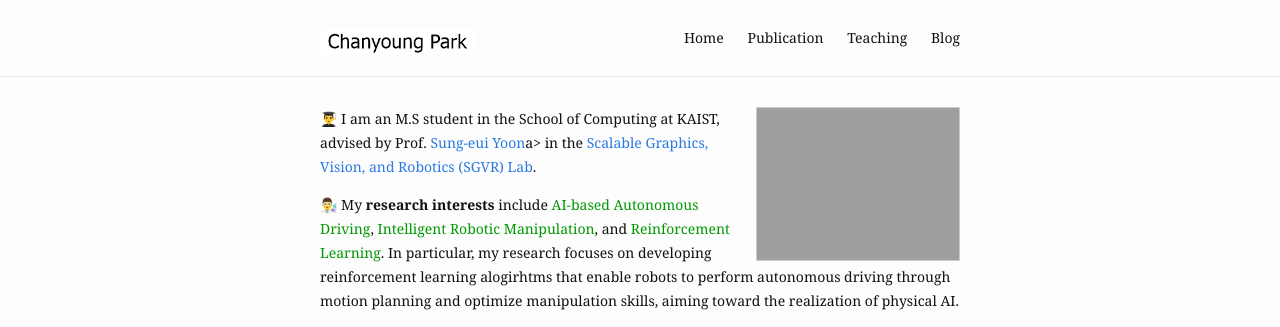
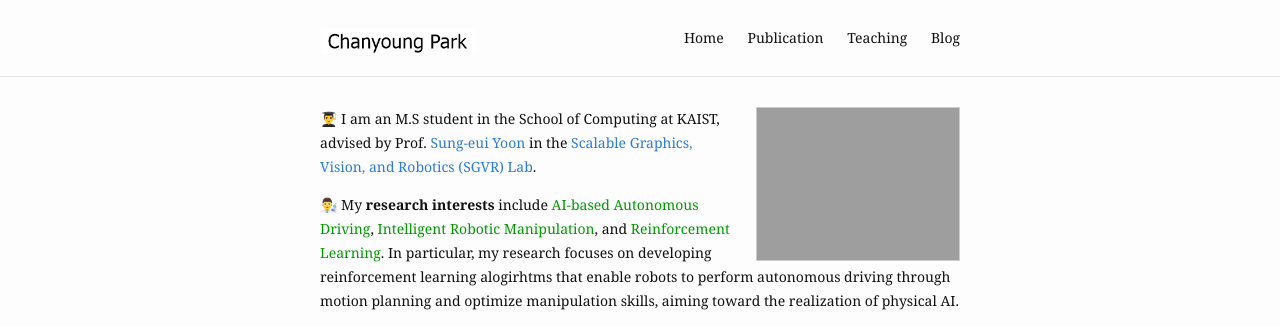
Before and after one commit to cosdeneb/cosdeneb.github.io, a Jekyll site: the page built from index.md, in a window 1280 px wide. Shown: the top 327 px of the page. Built offline with Jekyll 4.4.1, drawn with Linux system fonts in a browser that asks for light colours.

```diff
--- a/index.md
+++ b/index.md
@@ -6,7 +6,7 @@ profile_picture:
 ---
 
 <p>
-  👨‍🎓 I am an M.S student in the School of Computing at KAIST, advised by Prof. <a href="https://sgvr.kaist.ac.kr/~sungeui/">Sung-eui Yoon</a>a> in the <a href="https://sgvr.kaist.ac.kr/">Scalable Graphics, Vision, and Robotics (SGVR) Lab</a>.
+  👨‍🎓 I am an M.S student in the School of Computing at KAIST, advised by Prof. <a href="https://sgvr.kaist.ac.kr/~sungeui/">Sung-eui Yoon</a> in the <a href="https://sgvr.kaist.ac.kr/">Scalable Graphics, Vision, and Robotics (SGVR) Lab</a>.
 </p>
 
 <p>
```
